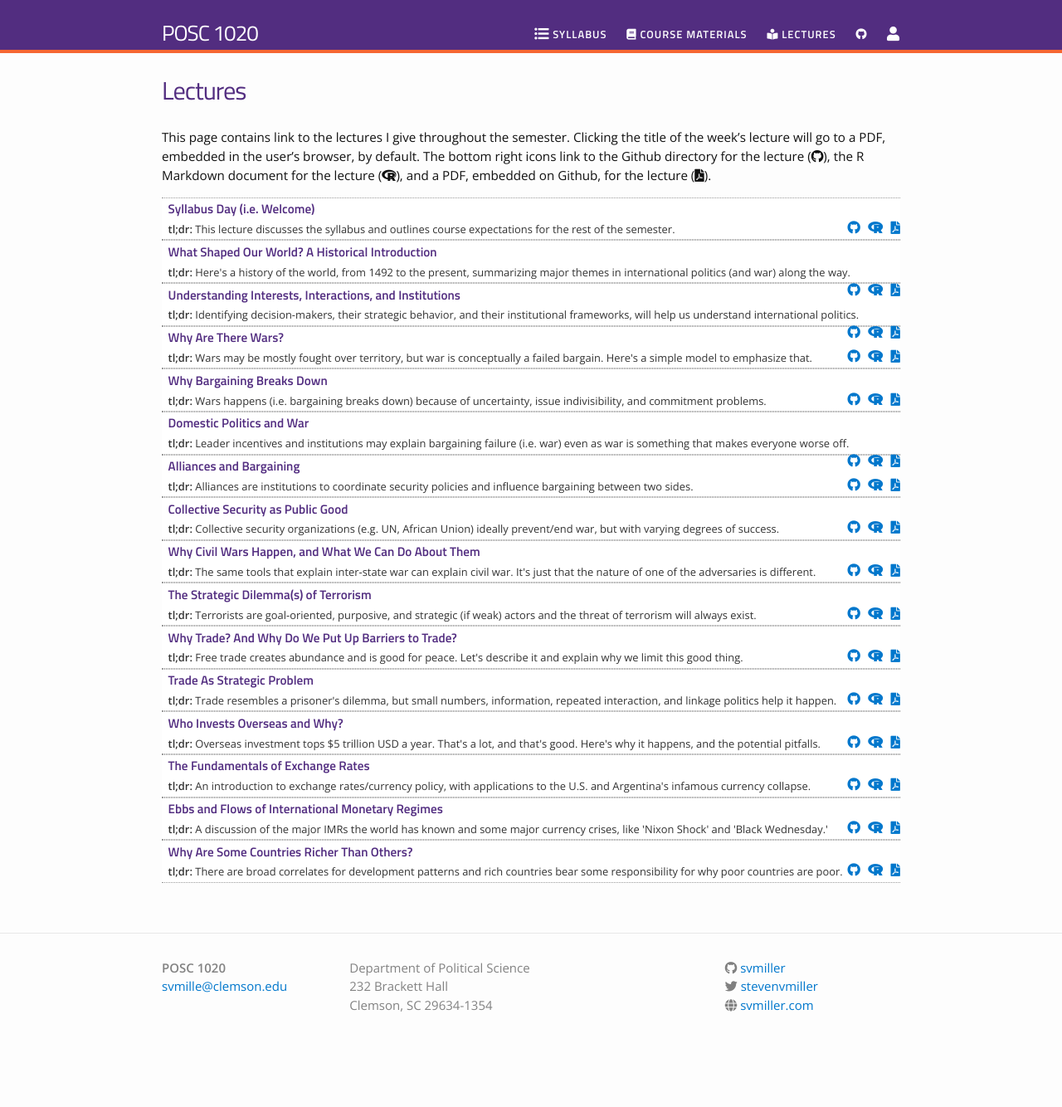
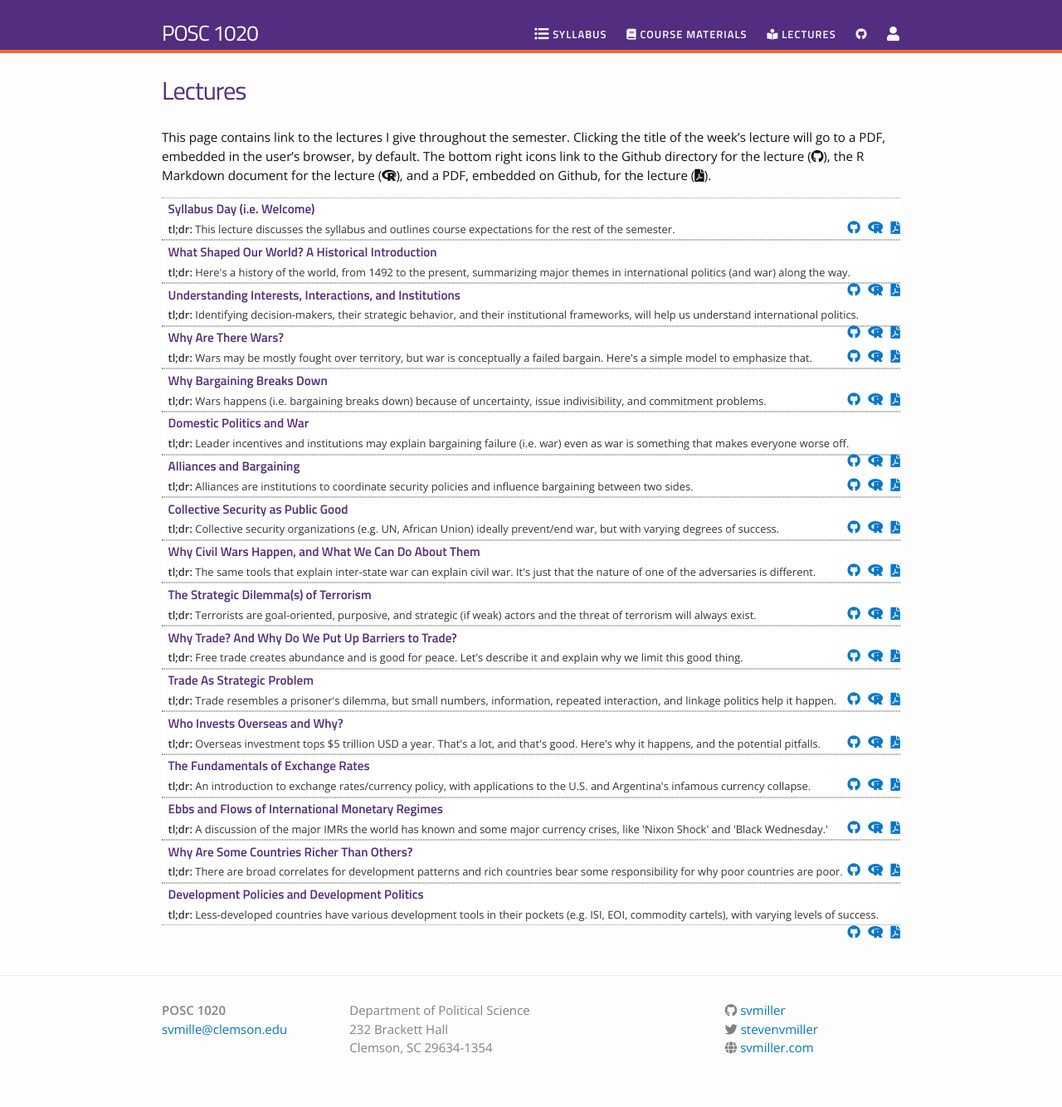
Before and after one commit to svmiller/posc1020, a Jekyll site: the page built from lectures.md, in a window 1280 px wide. Shown: the whole page at 83% size. Built offline with Jekyll 4.4.1, drawn with Linux system fonts in a browser that asks for light colours; nearby versions of some CDN libraries; before the commit the page ends 1282 px from its top, so only the background shows below that.

Commit message:
add the lecture

```diff
--- a/_data/lectures.yml
+++ b/_data/lectures.yml
@@ -79,3 +79,8 @@
   filename: development-1
   dirname: development-1
   tldr: "There are broad correlates for development patterns and rich countries bear some responsibility for why poor countries are poor."
+
+- title: "Development Policies and Development Politics"
+  filename: development-2
+  dirname: development-2
+  tldr: "Less-developed countries have various development tools in their pockets (e.g. ISI, EOI, commodity cartels), with varying levels of success."
```
